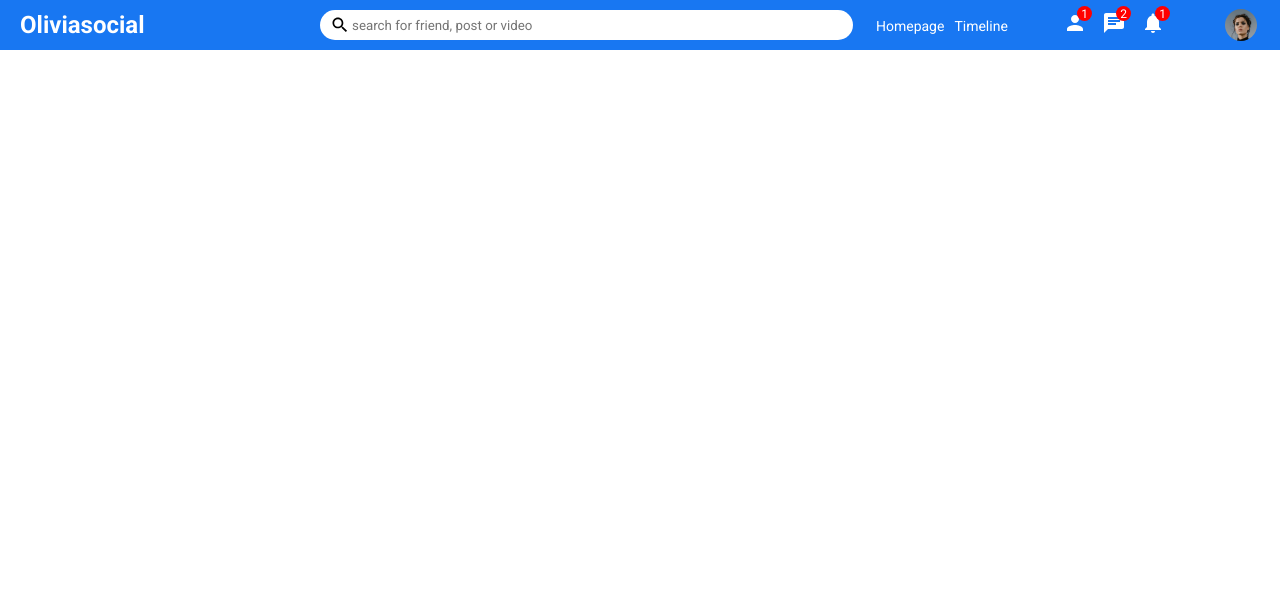
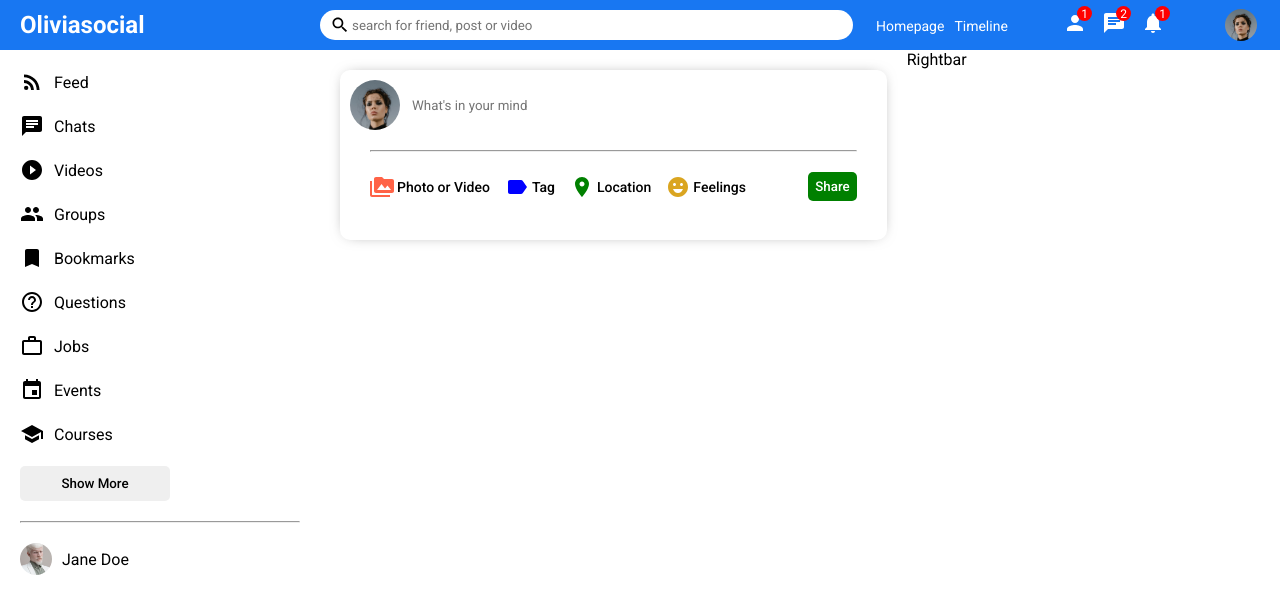
Before and after one commit to Oliviapark113/social_media_app, a React (Create React App) app in the folder client/: page / in a window 1280 px wide. Shown: the top 614 px of the page. Built offline with nearby package versions, Linux system fonts and the light colour scheme.

Commit message:
Share.jsx updated

```diff
--- /dev/null
+++ b/client/src/components/feed/Feed.jsx
@@ -0,0 +1,12 @@
+import "./feed.css"
+import Share from "../../components/share/Share"
+
+export default function Feed() {
+  return (
+    <div className="feed">
+      <div className="feedWrapper">
+        <Share/>
+      </div>
+    </div>
+  )
+}
--- /dev/null
+++ b/client/src/components/feed/feed.css
@@ -0,0 +1,6 @@
+.feed{
+    flex:5.5;
+}
+.feedWrapper{
+    padding: 20px;
+}
--- /dev/null
+++ b/client/src/components/rightbar/Rightbar.jsx
@@ -0,0 +1,9 @@
+import "./rightbar.css"
+
+export default function Rightbar() {
+  return (
+    <div className="rightbar">
+      Rightbar
+    </div>
+  )
+}
--- /dev/null
+++ b/client/src/components/rightbar/rightbar.css
@@ -0,0 +1,3 @@
+.rightbar{
+    flex:3.5;
+}
--- /dev/null
+++ b/client/src/components/share/Share.jsx
@@ -0,0 +1,37 @@
+import "./share.css"
+import {PermMedia, Label,Room, EmojiEmotions} from "@material-ui/icons"
+
+export default function Share() {
+  return (
+    <div className="share">
+      <div className="shareWrapper">
+        <div className="shareTop">
+          <img className="shareProfileImg" src="/assets/person/1.jpeg" alt=""/>
+          <input Placeholder="What's in your mind" className="shareInput"/>
+        </div>
+        <hr className="shareHr"/>
+        <div className="shareBottom">
+          <div className="shareOptions">
+            <div className="shareOption">
+              <PermMedia htmlColor="tomato" className="shareIcon"/>
+              <span className="shareOptionText">Photo or Video</span>
+            </div>
+            <div className="shareOption">
+              <Label htmlColor="blue" className="shareIcon"/>
+              <span className="shareOptionText">Tag</span>
+            </div>
+            <div className="shareOption">
+              <Room htmlColor="green" className="shareIcon"/>
+              <span className="shareOptionText">Location</span>
+            </div>
+            <div className="shareOption">
+              <EmojiEmotions htmlColor="goldenrod" className="shareIcon"/>
+              <span className="shareOptionText">Feelings</span>
+            </div>
+          </div>
+          <button className="shareButton">Share</button>
+        </div>
+      </div>
+    </div>
+  )
+}
--- /dev/null
+++ b/client/src/components/share/share.css
@@ -0,0 +1,79 @@
+.share{
+    width: 100%;
+    height: 170px;
+    border-radius: 10px;
+    -webkit-box-shadow: 0px 0px 16px -8px rgba(0,0,0,0.65);
+    box-shadow: 0px 0px 16px -8px rgba(0,0,0,0.65);
+
+}
+
+.shareWrapper{
+    padding: 10px;
+}
+.shareTop{
+    display: flex;
+    align-items: center;
+}
+
+.shareProfileImg{
+    width: 50px;
+    height: 50px;
+    border-radius: 50%;
+    object-fit: cover;
+    margin-right: 10px;
+}
+
+.shareInput{
+    border: none;
+    width: 80%;
+}
+
+.shareInput:focus{
+  outline: none;
+}
+
+.shareHr{
+    margin: 20px;
+}
+
+.shareBottom{
+    display: flex;
+    align-items: center;
+    justify-content: space-between;
+
+}
+
+.shareOptions{
+    display: flex;
+    margin-left: 20px;
+}
+
+.shareOption{
+    display: flex;
+    align-items: center;
+    margin-right: 15px;
+    cursor: pointer;
+}
+
+.shareIcon{
+    font-size: 18px;
+    margin-right: 3px;
+
+}
+
+.shareOptionText{
+  font-size: 14px;
+  font-weight: 500;
+
+}
+.shareButton{
+    border:none;
+    padding: 7px;
+    border-radius: 5px;
+    background-color: green;
+    font-weight: 500;
+    margin-right: 20px;
+    cursor: pointer;
+    color:white;
+
+}
--- /dev/null
+++ b/client/src/components/sidebar/Sidebar.jsx
@@ -0,0 +1,68 @@
+import "./sidebar.css"
+import {
+  RssFeed,
+  Chat,
+  PlayCircleFilledOutlined,
+  Group,
+  Bookmark,
+  HelpOutline,
+  WorkOutline,
+  Event,
+  School,} from "@material-ui/icons"
+
+export default function Sidebar() {
+  return (
+    <div className="sidebar">
+      <div className="sidebarWrapper">
+        <ul className="sidebarList">
+          <li className="sidebarListItem">
+          <RssFeed className="sidebarIcon"/>
+          <span className="sidebarListItemText">Feed</span>
+          </li>
+          <li className="sidebarListItem">
+            <Chat className="sidebarIcon" />
+            <span className="sidebarListItemText">Chats</span>
+          </li>
+          <li className="sidebarListItem">
+            <PlayCircleFilledOutlined className="sidebarIcon" />
+            <span className="sidebarListItemText">Videos</span>
+          </li>
+          <li className="sidebarListItem">
+            <Group className="sidebarIcon" />
+            <span className="sidebarListItemText">Groups</span>
+          </li>
+          <li className="sidebarListItem">
+            <Bookmark className="sidebarIcon" />
+            <span className="sidebarListItemText">Bookmarks</span>
+          </li>
+          <li className="sidebarListItem">
+            <HelpOutline className="sidebarIcon" />
+            <span className="sidebarListItemText">Questions</span>
+          </li>
+          <li className="sidebarListItem">
+            <WorkOutline className="sidebarIcon" />
+            <span className="sidebarListItemText">Jobs</span>
+          </li>
+          <li className="sidebarListItem">
+            <Event className="sidebarIcon" />
+            <span className="sidebarListItemText">Events</span>
+          </li>
+          <li className="sidebarListItem">
+            <School className="sidebarIcon" />
+            <span className="sidebarListItemText">Courses</span>
+          </li>
+        </ul>
+        <button className="sidebarButton">Show More</button>
+        <hr className="sidebarHr"/>
+        <ul className="sidebarFriendList">
+          <li className="sidebarFriend">
+            <img className="sidebarFriendImg" src="/assets/person/2.jpeg" alt=""/>
+            <span className="sidebarFriendName">Jane Doe</span>
+          </li>
+
+        </ul>
+
+      </div>
+    </div>
+  )
+}
--- /dev/null
+++ b/client/src/components/sidebar/sidebar.css
@@ -0,0 +1,78 @@
+.sidebar{
+    flex: 3;
+    height: calc(100vh - 50px);
+    overflow-y: scroll;
+    /* position: sticky;
+    top: 50px; */
+
+
+}
+
+::-webkit-scrollbar {
+    width: 5px;
+  }
+
+::-webkit-scrollbar-track {
+    background-color: #f1f1f1;
+  }
+
+::-webkit-scrollbar-thumb {
+    background-color: rgb(177, 174, 174);
+  }
+
+.sidebarWrapper{
+    padding: 20px;
+
+}
+
+.sidebarList{
+    padding: 0;
+    margin: 0;
+    list-style: none;
+
+}
+
+.sidebarListItem{
+    display: flex;
+    align-items: center;
+    margin-bottom: 20px;
+}
+
+.sidebarIcon{
+    margin-right: 10px;
+
+}
+
+.sidebarButton{
+    width: 150px;
+    border: none;
+    padding: 10px;
+    border-radius: 5px;
+    font-weight: 500;
+}
+
+.sidebarHr{
+    margin: 20px 0;
+}
+
+.sidebarFriendList{
+    padding: 0;
+    margin: 0;
+    list-style: none;
+
+}
+
+.sidebarFriend{
+    display: flex;
+    align-items: center;
+    margin-bottom: 15px;
+
+}
+
+.sidebarFriendImg{
+    width: 32px;
+    height: 32px;
+    border-radius: 50%;
+    object-fit: cover;
+    margin-right: 10px;
+}
--- a/client/src/pages/home/Home.js
+++ /dev/null
@@ -1,8 +0,0 @@
-// import React from 'react'
-import Topbar from "../../components/topbar/Topbar"
-
-export default function Home() {
-  return (
-  <Topbar/>
-  )
-}
--- /dev/null
+++ b/client/src/pages/home/Home.jsx
@@ -0,0 +1,20 @@
+import "./home.css"
+import Topbar from "../../components/topbar/Topbar"
+import Sidebar from "../../components/sidebar/Sidebar"
+import Feed from "../../components/feed/Feed"
+import Rightbar from "../../components/rightbar/Rightbar"
+
+export default function Home() {
+  return (
+  <>
+  <Topbar/>
+  <div className="homeContainer">
+  < Sidebar/>
+  <Feed/>
+  <Rightbar/>
+
+  </div>
+
+  </>
+  )
+}
--- a/client/src/pages/home/home.css
+++ b/client/src/pages/home/home.css
@@ -0,0 +1,5 @@
+.homeContainer{
+    display: flex;
+    width: 100%;
+
+}
```
